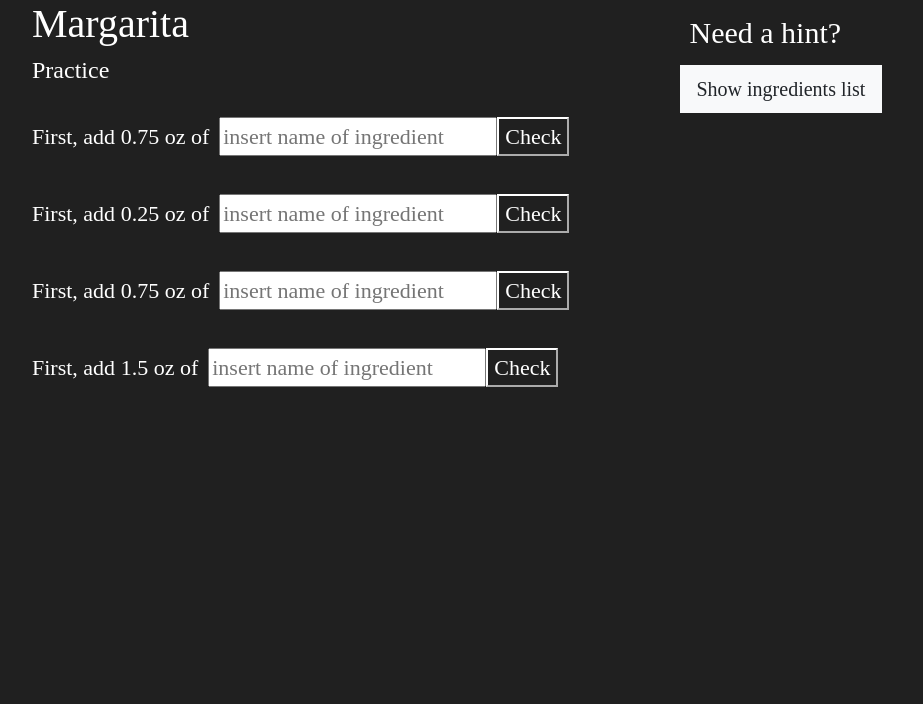
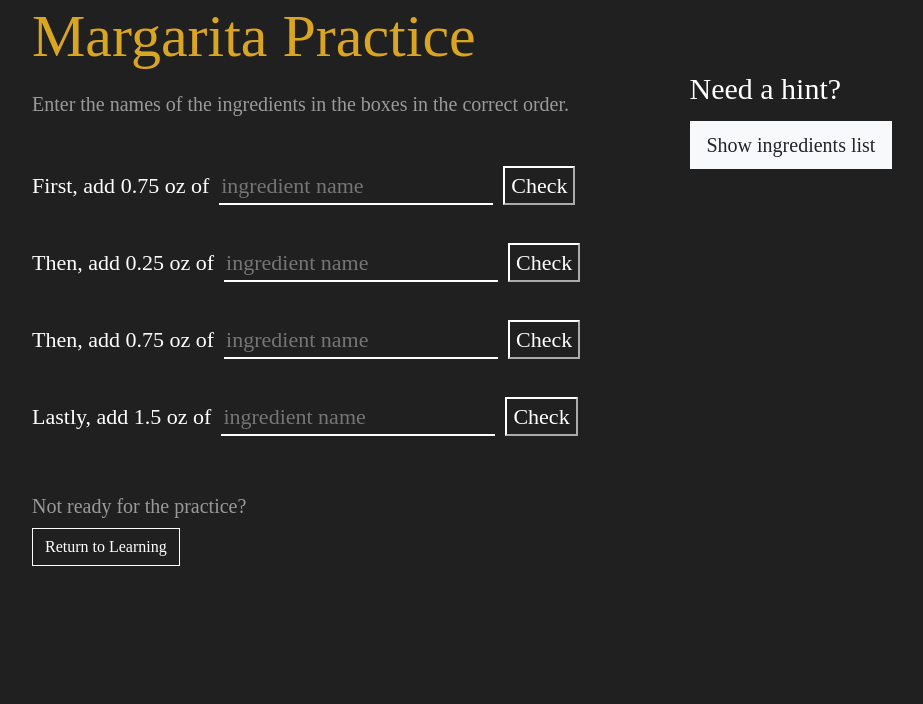
Before and after one commit to Angelica-Michaca/cocktail, a Flask app: page /practice/margarita in a window 1280 px wide. Shown: the part 62-766 px from the top of the page, without its empty margins (68-991 px from the left). Run offline with Flask 2, Linux system fonts and the light colour scheme; some libraries are stand-ins or nearby versions.

Commit message:
Adjustments to Practice pages

```diff
--- a/static/main.css
+++ b/static/main.css
@@ -599,3 +599,68 @@
         font-size: 30px;
 
       } */
+
+    .practice-instructions-text{
+            color: rgb(154, 154, 154);
+            margin-top: 20px;
+            margin-bottom: 50px;
+            font-size: 20px;
+            font-family: italiana;
+
+    }
+
+    .practice-input{
+        background-color:transparent;
+        outline:none;
+        color:  white;
+        border: none;
+        border-bottom: 2px solid white;
+        margin-right: 10px;
+    }
+
+    .need-hint{
+        margin-top: -100px;
+    }
+
+    .imgOfIngredientsHint {
+        margin-left: 10px;
+        margin-top: 10px;
+        height: 100%;
+        width: 100%;
+      }
+
+    .cardIngredientsHint {
+        border-color: white;
+        background-color: transparent;
+        width: 270px;
+        height: 110px;
+        color: white;
+        margin: 5px;
+        margin-left: 22px;
+        border-radius: 0%;
+    }
+    .alc-name-hint {
+        font-family: italiana;
+        font-weight: bold;
+        font-size: 20px;
+        margin-top: 15px;
+      }
+
+      .alc-info-hint{
+        font-family: italiana;
+        margin: 0;
+      }
+
+    #showHint{
+        margin-left: 10px;
+        margin-bottom: 10px;
+    }
+
+    .not-ready-text{
+            color: rgb(154, 154, 154);
+            margin-top: 20px;
+            margin-bottom: 10px;
+            font-size: 20px;
+            font-family: italiana;
+
+    }
--- a/static/practice.js
+++ b/static/practice.js
@@ -7,10 +7,24 @@ let correct_answers = 0;
 
     //POPULATE TEXT
     $.each(ingredients_in_order, function(i, ingredient){
-        let label = $("<label for='ingredient_"+i+"'>First, add <span id='ingredient_"+i+"_vol'></span></label>");
+        let order;
+        if(i == 0 || i == 3){
+            if(i == 0){
+                order = "First";
+            }
+            else{
+                order = "Lastly";
+            }
+
+        }
+        else{
+            order = "Then";
+        }
+
+        let label = $("<label for='ingredient_"+i+"'>"+ order +", add <span id='ingredient_"+i+"_vol'></span></label>");
         $("#practice-questions").append(label);
 
-        let input = $("<input type='text' id='ingredient_"+i+"' class='no-outline' name='ingredient_"+i+"' placeholder='insert name of ingredient'>");
+        let input = $("<input type='text' id='ingredient_"+i+"' class='no-outline practice-input' name='ingredient_"+i+"' placeholder='ingredient name'>");
         $("#practice-questions").append(input);
 
         let check_button = $("<input id='ingredient_"+i+"_check' class='check' type='submit' value='Check'>");
@@ -24,8 +38,14 @@ let correct_answers = 0;
       });
     });
 
+    // POPULATE RETURN BUTTON
+    let not_ready = $("<h5 class='not-ready-text'>Not ready for the practice?</h5>");
+    let return_to_learning_button = $("<a class='btn btn-dark secondBtn' href='http://127.0.0.1:5000/learn/"+drink_info.link+"'>Return to Learning</a>");
+    $("#practice-questions").append(not_ready);
+    $("#practice-questions").append(return_to_learning_button);
+
     // POPULATE HINT HEADER
-    let hint_header = $("<div class='quizBodyText'>Need a hint?</div><button class='btn btn-light btn-lg'  id='showHint' type='button' onclick='toggleHint()'>Show ingredients list</button>");
+    let hint_header = $("<div class='quizBodyText need-hint'>Need a hint?</div><button class='btn btn-light btn-lg'  id='showHint' type='button' onclick='toggleHint()'>Show ingredients list</button>");
 
     $("#hintBox").append(hint_header);
 
@@ -35,27 +55,25 @@ let correct_answers = 0;
 
     $.each(all_ingredients_with_volume, function(i, ingredient){
         //Create card element
-        let ing_card = $("<div class='custom-white-card'>");
+        let ing_card = $("<div class='card cardIngredientsHint'>");
 
-        //Create card img
-        let ing_card_img = $("<img class='card-img-top' width ='200' height = '200' src='"+ ingredient.ingredient_image +"'>");
+        //Create row for image and info
+        let info_row = $("<div class='row'>");
+
+        //Append row for image and info to card
+        $(ing_card).append(info_row);
+
+        //Create image col + image
+        let ing_card_img = $("<div class='col-md-4'><img class='imgOfIngredientsHint alcohol-img' src='"+ingredient.ingredient_image+"'alt=''/></div>");
 
         //Append card img to card
-        $(ing_card).append(ing_card_img);
+        $(info_row).append(ing_card_img);
 
-        //Create card body
-        let ing_card_body = $("<div class='card-body'>");
+        //Create card info
+        let ing_card_info = $("<div class='col-md-8'><p class='alc-name-hint'>"+ingredient.name+"</p><p class='alc-info-hint'>Volume: "+ingredient.volume+" oz</p></div>");
 
         //Append card body to card
-        $(ing_card).append(ing_card_body);
-
-        //Create artist name
-        let ing_name = $("<h5>"+ ingredient.name +"</h5>");
-        $(ing_card_body).append(ing_name);
-
-        //Create ing volume
-        let ing_volume = $("<p class='card-text'>"+ ingredient.volume +" oz</p>");
-        $(ing_card_body).append(ing_volume);
+        $(info_row).append(ing_card_info);
 
         //Append finished card to row
         $(hint_list).append(ing_card);
@@ -85,7 +103,6 @@ function checkAnswer(i){
         $("#ingredient_"+i).val("");
         $("#ingredient_"+i+"_check").removeClass("right-background");
         $("#ingredient_"+i+"_check").addClass("wrong-background");
-        correct_answers = correct_answers - 1
     }
 
     if(correct_answers == 4){
@@ -106,11 +123,10 @@ function toggleHint(){
 }
 
 function quizButton(){
+    $(".empty-this").empty();
     $(".row.headers").empty();
     let congrats = $("<div class='quizBodyText'>Well done.</div>");
-    // let congrats = $("<div class='quizBodyText'>Well done</div><div class='quizBodyText'>Your drink is ready.</div><div class='quizBodyText'>Are you ready for a harder quiz?</div>");
-
-    let drinksReady = $("<div class = 'quizBodyText'>Your " + drink_info['name'] + " drink is ready. </div>");
+    let drinksReady = $("<div class = 'quizBodyText'>Your " + drink_info['name'] + " is ready. </div>");
     let drinkPic = $("<div class = 'quizBodyImg'><img class='practQuizImg'src='" +  drinksPics + "'  alt='drink image'></div>");
     let areYou = $("<div class = 'quizBodyText'>Are you ready for a </div>");
     let harder = $("<div class = 'quizBodyText'>harder Quiz? </div>");
--- a/templates/practice.html
+++ b/templates/practice.html
@@ -18,17 +18,20 @@
   <style></style>
 </head>
 
-<div class="container ">
+<div class="container">
+  <div class="row empty-this">
+    <div class="col">
+      <h1 class="left-header learnTitleText titleRow" id="name-of-drink">{{drink_info.name}} Practice</h1>
+      <h5 class="practice-instructions-text">Enter the names of the ingredients in the boxes in the correct order.</h5>
+    </div>
+  </div>
   <div class="row headers mainContent">
     <div class="col-md-7">
-      <h1 class="left-header" id="name-of-drink">{{drink_info.name}}</h1>
-      <h4 class="practice-text">Practice</h4>
-      <br />
       <div class="practice-questions" id="practice-questions"></div>
     </div>
     <div class="col-md-5" id="hintBox"></div>
   </div>
-  <div class="drinksReady "></div>
+  <div class="drinksReady"></div>
   <div class="drinkPic"></div>
   <div class="areYou "></div>
   <div class="harder "></div>
```
